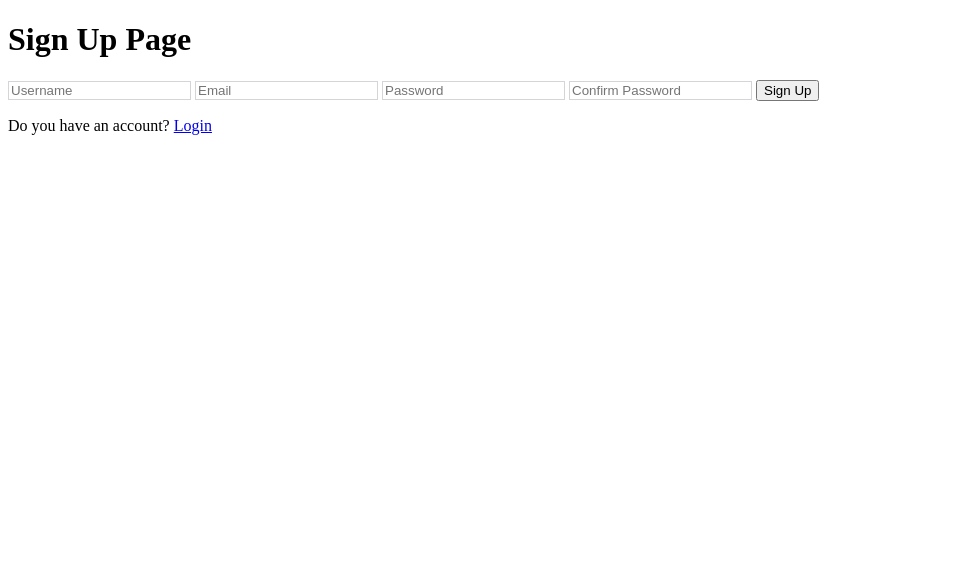
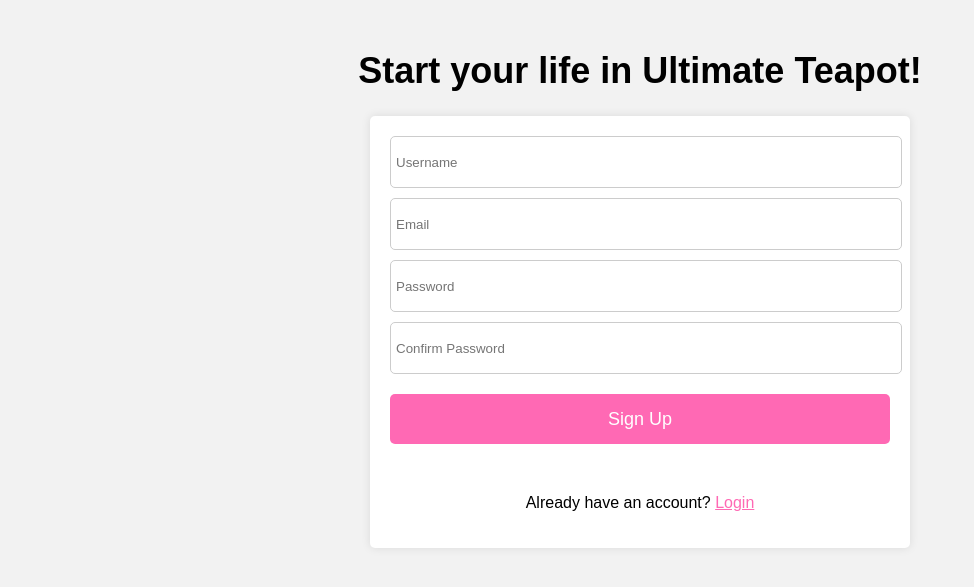
Before and after one commit to Ultimate-Teapot/Ultimate-Teapot, a Django app: page /main/signup in a window 1280 px wide. Shown: the top 587 px of the page, without its empty margins (0-974 px from the left). Run offline with Django 4.2, Linux system fonts and the light colour scheme.

Commit message:
UI Modifications.
Modified Signup, Login, Homepage and Navbar

```diff
--- a/UltimateTeapot/templates/base.html
+++ b/UltimateTeapot/templates/base.html
@@ -3,7 +3,7 @@
   <head>
     <meta charset="utf-8">
     <meta name="viewport" content="width=device-width, initial-scale=1">
-    <title>Bootstrap demo</title>
+
     <link href="https://cdn.jsdelivr.net/npm/bootstrap@5.3.0-alpha1/dist/css/bootstrap.min.css" rel="stylesheet" integrity="sha384-GLhlTQ8iRABdZLl6O3oVMWSktQOp6b7In1Zl3/Jr59b6EGGoI1aFkw7cmDA6j6gD" crossorigin="anonymous">
   </head>
   <body>
--- a/UltimateTeapot/templates/navbar.html
+++ b/UltimateTeapot/templates/navbar.html
@@ -9,13 +9,8 @@
           <li class="nav-item">
             <a class="nav-link" href="#">Link</a>
           </li>
-
         </ul>
         <a href="{% url 'logout' %}"> Log Out</a>
-        <form class="d-flex" role="search">
-          <input class="form-control me-2" type="search" placeholder="Search" aria-label="Search">
-          <button class="btn btn-outline-success" type="submit">Search</button>
-        </form>
       </div>
     </div>
   </nav>
--- a/UltimateTeapot/templates/signup.html
+++ b/UltimateTeapot/templates/signup.html
@@ -1,31 +1,73 @@
 <!DOCTYPE html>
 <html lang="en">
   <head>
-        <title>Sign up </title>
-    </head>
-<h1>Sign Up Page</h1>
-
-<body>
-    <div>
+    <meta charset="UTF-8">
+    <title>Sign Up</title>
     <style>
-            h5{
-                color: red;
+      body {
+        font-family: Arial, sans-serif;
+        background-color: #f2f2f2;
+      }
+      h1 {
+        font-size: 36px;
+        text-align: center;
+        margin-top: 50px;
+      }
+      form {
+        max-width: 500px;
+        margin: 0 auto;
+        background-color: #fff;
+        padding: 20px;
+        border-radius: 5px;
+        box-shadow: 0px 0px 10px rgba(0,0,0,0.1);
+      }
+      input {
+        display: block;
+        width: 100%;
+        height: 40px;
+        padding: 5px;
+        margin-bottom: 10px;
+        border-radius: 5px;
+        border: 1px solid #ccc;
+      }
+      button {
+        display: block;
+        width: 100%;
+        height: 50px;
+        margin-top: 20px;
+        border: none;
+        border-radius: 5px;
+        background-color: #ff69b4;
+        color: #fff;
+        font-size: 18px;
+        cursor: pointer;
+      }
+      button:hover {
+        background-color: #ff6c85;
+      }
+      .text-center {
+        text-align: center;
+      }
+      .mt-5 {
+        margin-top: 50px;
+      }
+      a {
+        color: #ff69b4;
       }
     </style>
-        {% for message in messages%}
-            <h5>{{message}}</h5>
-        {% endfor%}
-    </div>
-
+  </head>
+  <body>
+    <h1>Start your life in Ultimate Teapot!</h1>
     <form action="" method="POST">
       {% csrf_token %}
-        <input type="text" name="username" placeholder="Username" class="bg-gray-200 mb-2 shadow-none  dark:bg-gray-800" style="border: 1px solid #d3d5d8 !important;">
-        <input type="email" name="email" placeholder="Email" class="bg-gray-200 mb-2 shadow-none  dark:bg-gray-800" style="border: 1px solid #d3d5d8 !important;">
-        <input type="text" name="password" placeholder="Password" class="bg-gray-200 mb-2 shadow-none  dark:bg-gray-800" style="border: 1px solid #d3d5d8 !important;">
-        <input type="text" name="confirmpassword" placeholder="Confirm Password" class="bg-gray-200 mb-2 shadow-none  dark:bg-gray-800" style="border: 1px solid #d3d5d8 !important;">
-        <button type="submit" class="bg-gradient-to-br from-pink-500 py-3 rounded-md text-white text-xl to-red-400 w-full">Sign Up</button>
-        <div class="text-center mt-5 space-x-2">
-            <p class="text-base"> Do you have an account? <a href="{% url 'login' %}"> Login </a></p>
+      <input type="text" name="username" placeholder="Username">
+      <input type="email" name="email" placeholder="Email">
+      <input type="password" name="password" placeholder="Password">
+      <input type="password" name="confirmpassword" placeholder="Confirm Password">
+      <button type="submit">Sign Up</button>
+      <div class="text-center mt-5">
+        <p>Already have an account? <a href="{% url 'login' %}">Login</a></p>
       </div>
     </form>
   </body>
+</html>
```
Also changed, not shown: UltimateTeapot/templates/home.html (+31 -22 lines), UltimateTeapot/templates/registration/login.html (+59 -1 lines), UltimateTeapot/db.sqlite3. Lines whose indentation alone changed are shown as unchanged.
